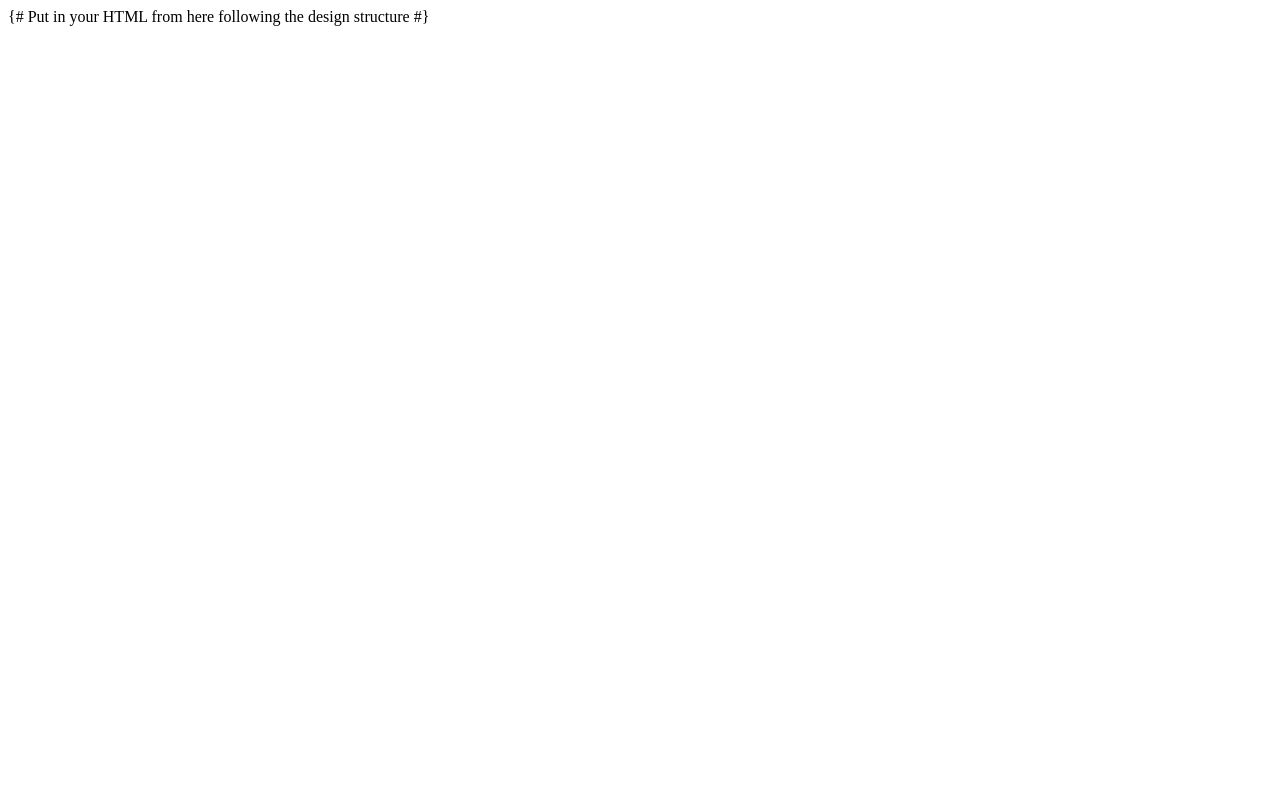
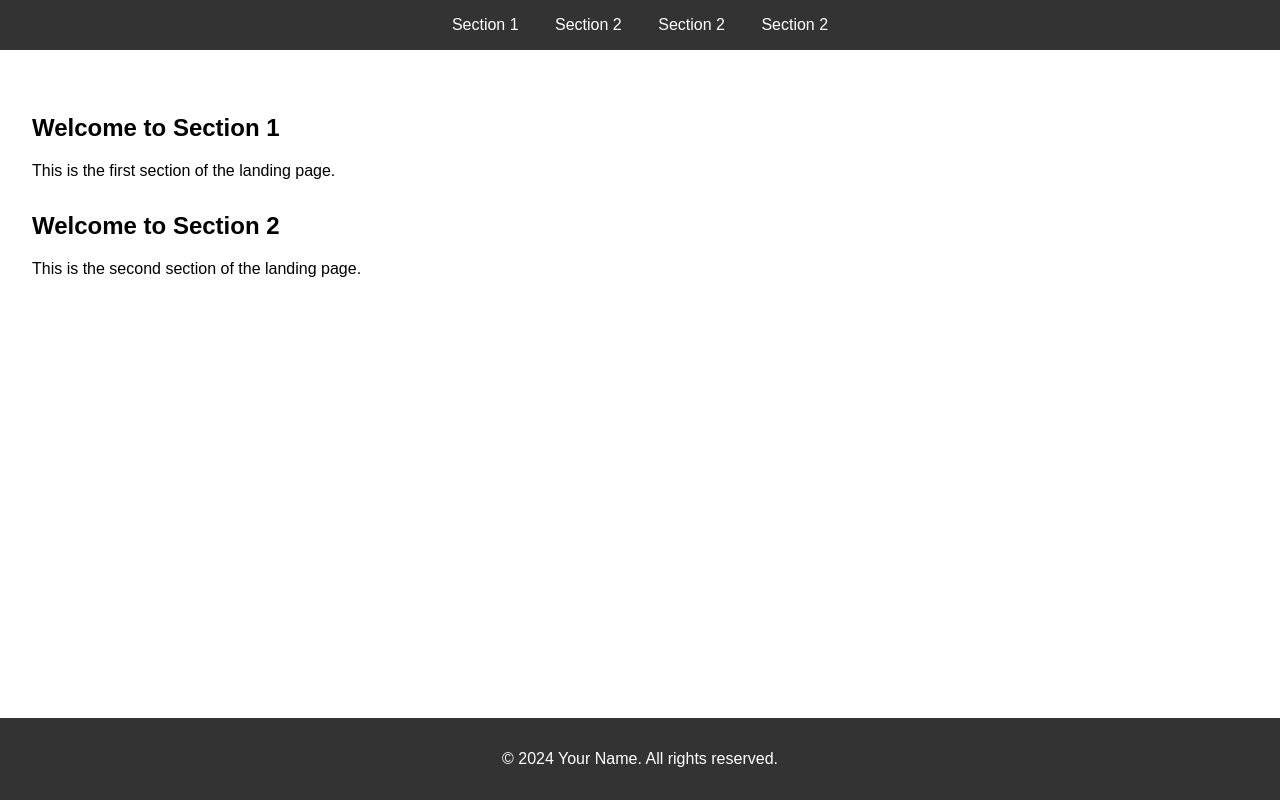
Before and after one commit to VincentSD/SideCodeTeam, a plain HTML site: page team-pages/fmsarp/index.html in a window 1280 px wide. Drawn offline with Linux system fonts and the light colour scheme.

Commit message:
Added nav bar, main sections and footer

```diff
--- a/team-pages/fmsarp/css/styles.css
+++ b/team-pages/fmsarp/css/styles.css
@@ -1 +1,55 @@
 /* Start */
+body {
+    font-family: Arial, sans-serif;
+    margin: 0;
+    padding: 0;
+}
+
+nav {
+    background-color: #333;
+    color: #fff;
+    padding: 1em 0;
+    text-align: center;
+}
+
+nav ul {
+    list-style: none;
+    margin: 0;
+    padding: 0;
+}
+
+nav ul li {
+    display: inline;
+    margin: 0 1em;
+}
+
+nav ul li a {
+    color: #fff;
+    text-decoration: none;
+}
+
+nav ul li a:hover {
+    text-decoration: underline;
+}
+
+main {
+    padding: 2em;
+}
+
+section {
+    margin: 2em 0;
+}
+
+section h1 {
+    margin-top: 0;
+}
+
+footer {
+    background-color: #333;
+    color: #fff;
+    text-align: center;
+    padding: 1em 0;
+    position: fixed;
+    bottom: 0;
+    width: 100%;
+}
--- a/team-pages/fmsarp/index.html
+++ b/team-pages/fmsarp/index.html
@@ -1,12 +1,33 @@
-{# Put in your HTML from here following the design structure #}
 <!DOCTYPE html>
 <html lang="en">
 <head>
     <meta charset="UTF-8">
     <meta name="viewport" content="width=device-width, initial-scale=1.0">
     <title>fjorge</title>
+    <link rel="stylesheet" href="./css/styles.css">
 </head>
 <body>
+    <nav>
+        <ul>
+            <li><a href="#section1">Section 1</a></li>
+            <li><a href="#section2">Section 2</a></li>
+            <li><a href="#section2">Section 2</a></li>
+            <li><a href="#section2">Section 2</a></li>
+        </ul>
+    </nav>
+    <main>
+        <section id="section1">
+            <h1>Welcome to Section 1</h1>
+            <p>This is the first section of the landing page.</p>
+        </section>
+        <section id="section2">
+            <h1>Welcome to Section 2</h1>
+            <p>This is the second section of the landing page.</p>
+        </section>
+    </main>
+    <footer>
+        <p>&copy; 2024 Your Name. All rights reserved.</p>
+    </footer>
 
 </body>
 </html>
```
